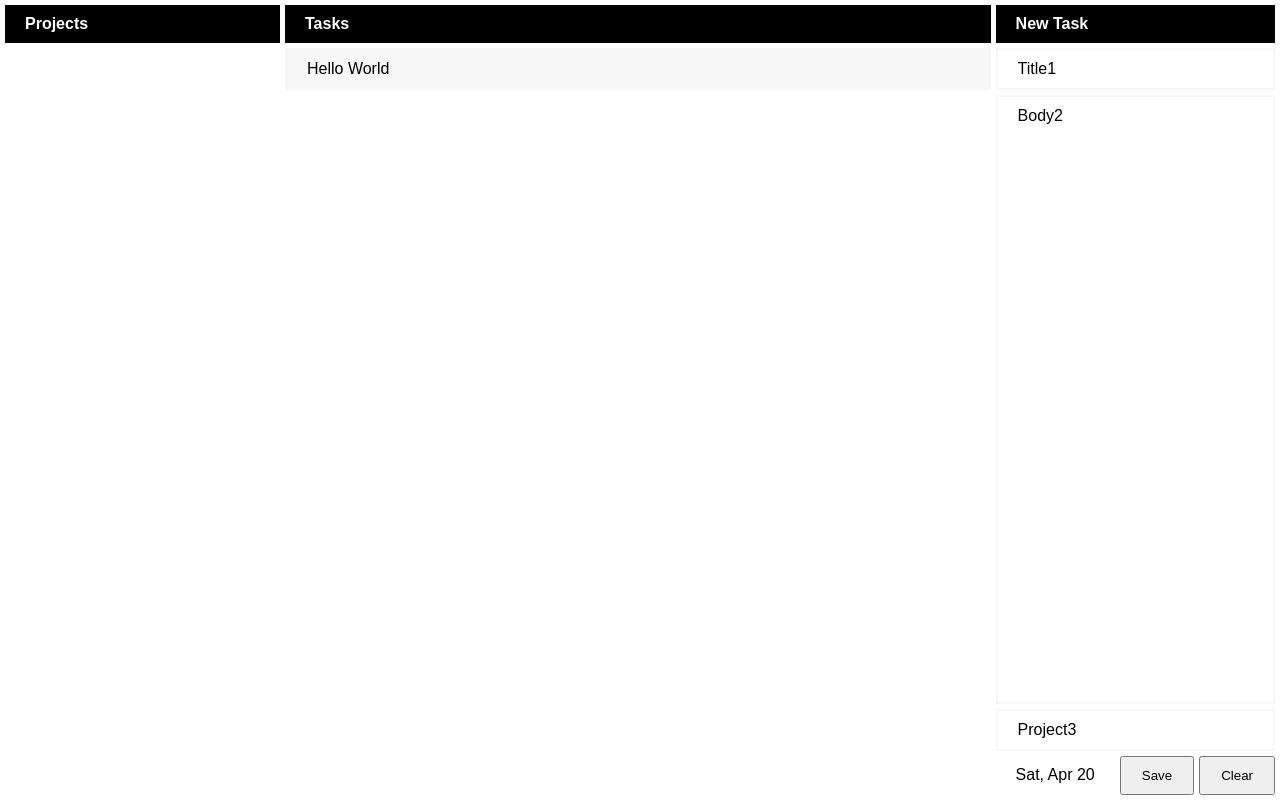
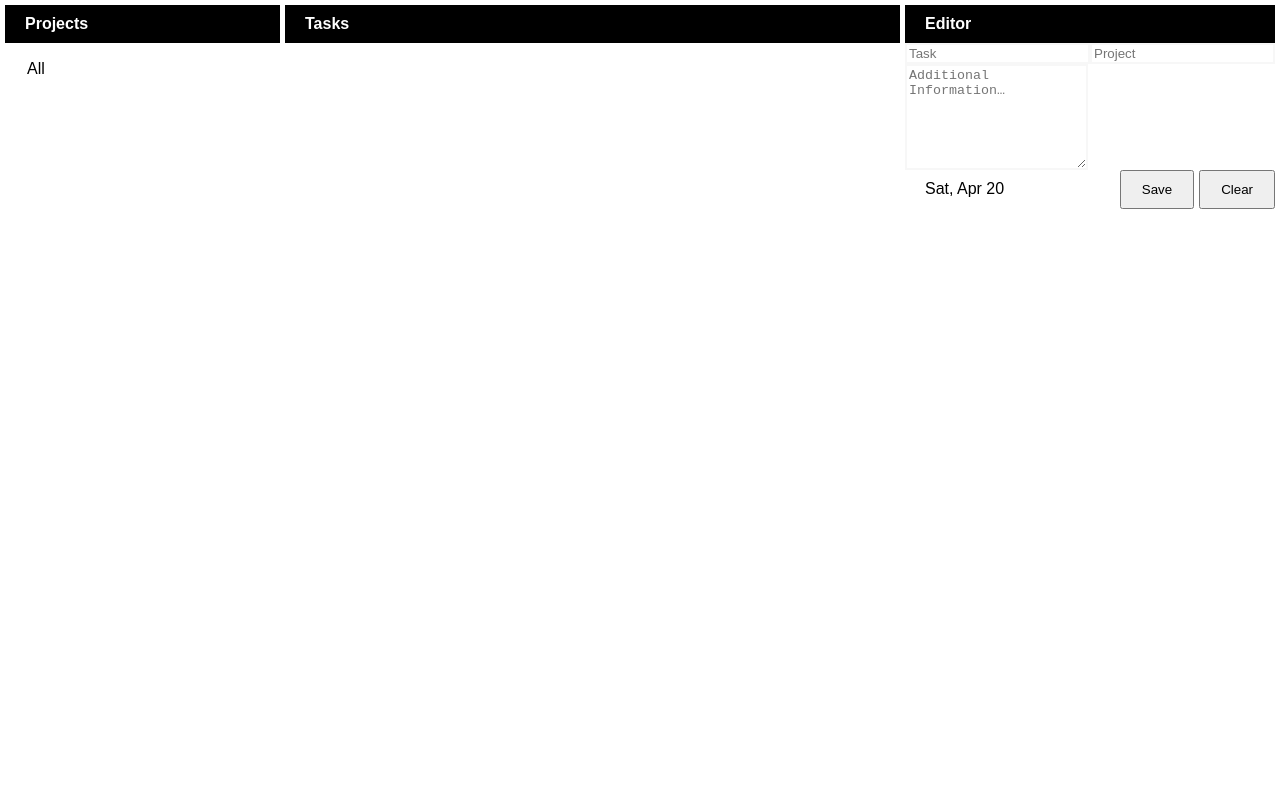
Before and after one commit to tu0m/tasks, a React (Vite) app: page / in a window 1280 px wide. Built offline with nearby package versions, Linux system fonts and the light colour scheme.

Commit message:
Initial (almost) fully functional version

```diff
--- a/src/App.jsx
+++ b/src/App.jsx
@@ -1,51 +1,52 @@
-import { useState, useEffect } from 'react'
+import { useState, useEffect, useRef } from 'react'
 import Project from './Project.jsx'
 import Task from './Task.jsx'
-import CreateTask from './CreateTask.jsx'
+import Editor from './Editor.jsx'
 
 function App() {
-  useEffect(() => window.onstorage = () => renderTasks())
+  // listen for storage events and update state
+  const [taskStorage, setTaskStorage] = useState(Object.values(localStorage).map(task => { return JSON.parse(task) }))
+  // TODO: redo this so that it doesn't always set new array but instead compares and updates existing array if needed
+  window.onstorage = () => setTaskStorage(Object.values(localStorage).map(task => { return JSON.parse(task) }))
 
-  function renderTasks() {
-    console.log('change in localStorage')
+  // filter tasks based on selected project
+  const [currentProject, setCurrentProject] = useState("All")
+
+  // edit selected task
+  const [currentTask, setCurrentTask] = useState()
+
+  function projectsSortedAndFiltered(array) {
+    // create Set out of taskStorage, convert it to Array, map project names, sort with no case-sensitivity, filter out empty values
+    return [...new Set(array.map(task => task.project).sort(Intl.Collator().compare).filter(item => item))]
   }
 
-  // remove this when localstorage is done?
-  // const [taskData, setTaskData] = useState({
-  //   title: "",
-  //   body: "",
-  //   project: "",
-  //   timestamp: "",
-  //   uuid: ""
-  // })
-
-  // const [editTask, setEditTask] = useState()
-
-  // read localstorage and create multiple Task components
-  // if localstorage changes, create or remove components? useEffect?
-  // save tasks to localStorage with their UUID as key
-
-  const exampleFormData = {
-    title: "Title1",
-    body: "Body2",
-    project: "Project3",
-    timestamp: "1713794256000",
-    uuid: "233a732a-9e18-4e84-8255-31d95d245a12"
+  function tasksSortedAndFiltered(array) {
+    // return tasks sorted by timestamp and filtered by the selected project
+    return currentProject == "All"
+      ? array.sort((a, b) => a.timestamp - b.timestamp).reverse()
+      : array.sort((a, b) => a.timestamp - b.timestamp).reverse().filter(task => task.project == currentProject)
   }
 
   return (
     <>
       <div>
         <h1>Projects</h1>
-        <Project />
+        <ul className="content" id="projects">
+          <Project taskData={"All"} key={"All"} isSelected={"All" == currentProject} onSelect={setCurrentProject}></Project>
+          {projectsSortedAndFiltered(taskStorage).map(project => {
+            return <Project taskData={project} key={project} isSelected={project == currentProject} onSelect={setCurrentProject}></Project>
+          })}
+        </ul>
       </div>
       <div>
         <h1>Tasks</h1>
-        <Task />
+        {tasksSortedAndFiltered(taskStorage).map(task => {
+          return <Task taskData={task} key={task.timestamp} onSelectTask={setCurrentTask} onSelectProject={setCurrentProject}></Task>
+        })}
       </div>
       <div>
-        <h1>New Task</h1>
-        <CreateTask taskData={exampleFormData} />
+        <h1>Editor</h1>
+        <Editor taskData={currentTask}></Editor>
       </div>
     </>
   )
--- a/src/CreateTask.jsx
+++ b/src/Editor.jsx
@@ -8,8 +8,10 @@ const emptyForm = {
     uuid: ""
 }
 
-export default function CreateTask({ taskData = emptyForm }) {
+export default function Editor({ taskData = emptyForm }) {
     const [formData, setFormData] = useState(taskData)
+    useEffect(() => setFormData(taskData), [taskData])
+
     const [date, setDate] = useState(timestampToDate(Date.now()))
 
     function handleSubmit(event) {
@@ -24,6 +26,7 @@ export default function CreateTask({ taskData = emptyForm }) {
 
         // this is probably unnecessary as the form already requires a title
         if (!object.title) return
+
         saveData(object)
 
         // clear form
@@ -48,10 +51,10 @@ export default function CreateTask({ taskData = emptyForm }) {
     }
 
     return (
-        <form onSubmit={handleSubmit} className="content" id="create-task">
-            <input value={formData.title} onChange={(e) => setFormData(prevFormData => ({ ...prevFormData, [e.target.name]: e.target.value }))} name="title" placeholder="Title" required></input>
+        <form onSubmit={handleSubmit} id="create-task">
+            <input value={formData.title} onChange={(e) => setFormData(prevFormData => ({ ...prevFormData, [e.target.name]: e.target.value }))} name="title" placeholder="Task" required></input>
+            <input value={formData.project} onChange={(e) => setFormData(prevFormData => ({ ...prevFormData, [e.target.name]: e.target.value }))} name="project" placeholder="Project"></input>
             <textarea value={formData.body} onChange={(e) => setFormData(prevFormData => ({ ...prevFormData, [e.target.name]: e.target.value }))} name="body" placeholder="Additional Information…"></textarea>
-            <input value={formData.project} onChange={(e) => setFormData(prevFormData => ({ ...prevFormData, [e.target.name]: e.target.value }))} name="project" placeholder="Project"></input>
             <input name="uuid" type="hidden" value={formData.uuid}></input>
             <div>
                 <span>{date}</span>
--- a/src/Project.jsx
+++ b/src/Project.jsx
@@ -1,11 +1,16 @@
-function Project() {
-    // const projectNames = data.map(item => <li>{item.title}</li>)
+import { useEffect, useState } from "react"
+
+export default function Project({ taskData, isSelected, onSelect }) {
+
+    const [selected, setSelected] = useState(isSelected)
+    useEffect(() => setSelected(isSelected), [isSelected])
+
+    function selectProject(event) {
+        if ((event.type == "keyup" && !(event.key == "Enter" || event.key == " "))) return
+        onSelect(taskData)
+    }
 
     return (
-        <ul className="content" id="projects">
-            {/* {projectNames} */}
-        </ul>
+        <li onClick={selectProject} onKeyUp={selectProject} tabIndex="0" data-selected={selected}>{taskData}</li>
     )
 }
-
-export default Project
--- a/src/Task.jsx
+++ b/src/Task.jsx
@@ -1,9 +1,34 @@
-function Task() {
+export default function Task({ taskData, onSelectTask, onSelectProject }) {
+
+    function editTask(event) {
+        if ((event.type == "keyup" && !(event.key == "Enter" || event.key == " "))) return
+        onSelectTask({ ...taskData })
+    }
+
+    function deleteTask() {
+        localStorage.removeItem(taskData.uuid)
+        window.dispatchEvent(new Event("storage"))
+    }
+
+    function selectProject(event) {
+        // TODO: pass project to parent
+        if ((event.type == "keyup" && !(event.key == "Enter" || event.key == " "))) return
+        onSelectProject(taskData.project)
+    }
+
+    function timestampToDate(timestamp) {
+        return new Intl.DateTimeFormat(undefined, { month: 'short', day: '2-digit' }).format(timestamp)
+    }
+
     return (
-        <div className="content" id="task">
-            <div>Hello World</div>
+        <div className="task">
+            <div onClick={editTask} onKeyUp={editTask} tabIndex="0">
+                <h2 className="taskTitle">{taskData.title}</h2>
+                <p className="taskBody">{taskData.body}</p>
+            </div>
+            {taskData.project ? <span onClick={selectProject} className="taskProject">{taskData.project}</span> : null}
+            <span className="taskTimestamp">{timestampToDate(taskData.timestamp)}</span>
+            <button onClick={deleteTask} name="delete">×</button>
         </div>
     )
 }
-
-export default Task
```
